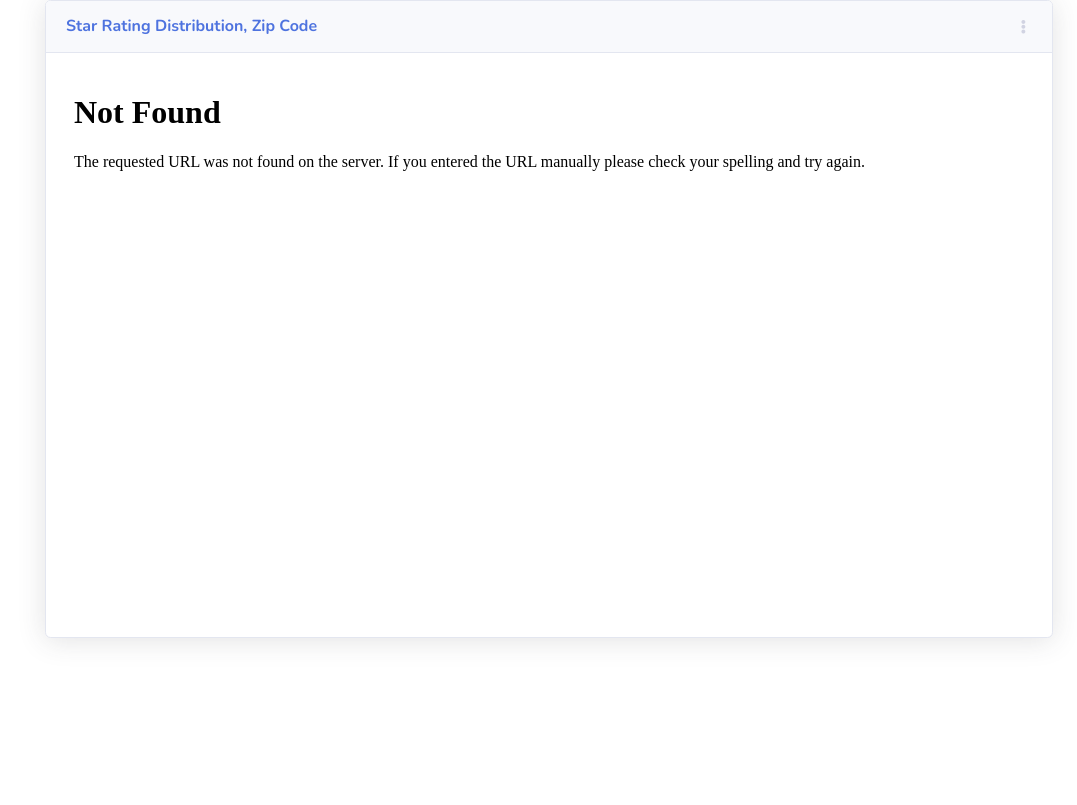
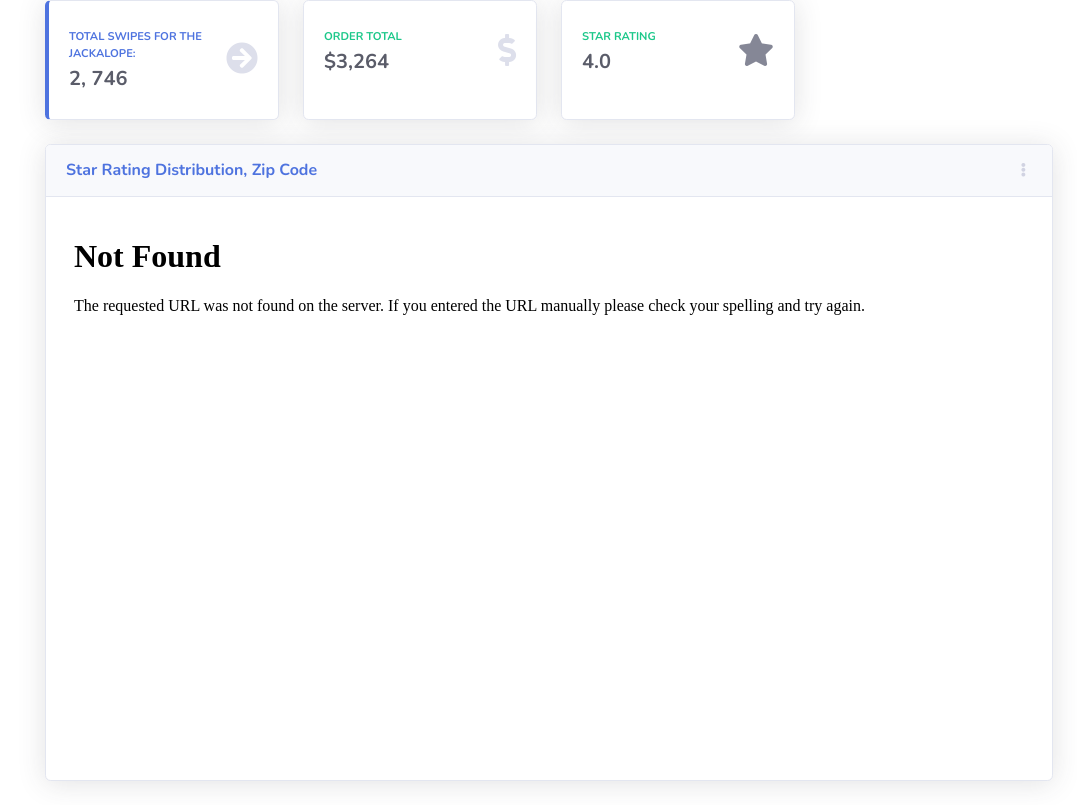
Before and after one commit to keithkruelskie/restaurant_data_dashboard, a Flask app: page /res_page_3.html in a window 1280 px wide. Shown: the whole page, without its empty margins (203-1280 px from the left). Before the commit the page ends 643 px from the top, so only its background shows below. Run offline with Flask 2, Linux system fonts and the light colour scheme; some libraries are stand-ins or nearby versions.

Commit message:
final commit before presentation

```diff
--- a/04_app/templates/res_page_3.html
+++ b/04_app/templates/res_page_3.html
@@ -145,6 +145,60 @@
         </ul>
         <div class="container-fluid">
             <div class="row">
+
+                <!-- Total Business Swipes -->
+                <div class="col-xl-3 col-md-6 mb-4">
+                    <div class="card border-left-primary shadow h-100 py-2">
+                        <div class="card-body">
+                            <div class="row no-gutters align-items-center">
+                                <div class="col mr-2">
+                                    <div class="text-xs font-weight-bold text-primary text-uppercase mb-1">
+                                        Total Swipes for {{restaurant_name}}:</div>
+                                    <div class="h5 mb-0 font-weight-bold text-gray-800">2, 746</div>
+                                </div>
+                                <div class="col-auto">
+                                    <i class="fas fa-arrow-circle-right fa-2x text-gray-300"></i>
+                                </div>
+                            </div>
+                        </div>
+                    </div>
+                </div>
+
+                <!-- Orders through the App -->
+                <div class="col-xl-3 col-md-6 mb-4">
+                    <div class="card border-left shadow h-100 py-2">
+                        <div class="card-body">
+                            <div class="row no-gutters align-items-center">
+                                <div class="col mr-2">
+                                    <div class="text-xs font-weight-bold text-success text-uppercase mb-1">
+                                        Order Total</div>
+                                    <div class="h5 mb-0 font-weight-bold text-gray-800">$3,264</div>
+                                </div>
+                                <div class="col-auto">
+                                    <i class="fas fa-dollar-sign fa-2x text-gray-300"></i>
+                                </div>
+                            </div>
+                        </div>
+                    </div>
+                </div>
+                <div class="col-xl-3 col-md-6 mb-4">
+                    <div class="card border-left shadow h-100 py-2">
+                        <div class="card-body">
+                            <div class="row no-gutters align-items-center">
+                                <div class="col mr-2">
+                                    <div class="text-xs font-weight-bold text-success text-uppercase mb-1">
+                                        Star Rating</div>
+                                    <div class="h5 mb-0 font-weight-bold text-gray-800">4.0</div>
+                                </div>
+                                <div class="col-auto">
+                                    <i class="fas fa-star fa-2x text-yellow-300"></i>
+                                </div>
+                            </div>
+                        </div>
+                    </div>
+                </div>
+            </div>
+            <div class="row">
                 <div class="col-xl-12 col-lg-5">
                     <div class="card shadow mb-4">
                         <!-- Card Header - Dropdown -->
```
Also changed, not shown: 04_app/static/img/78704_star_rating_dist.png (added).
